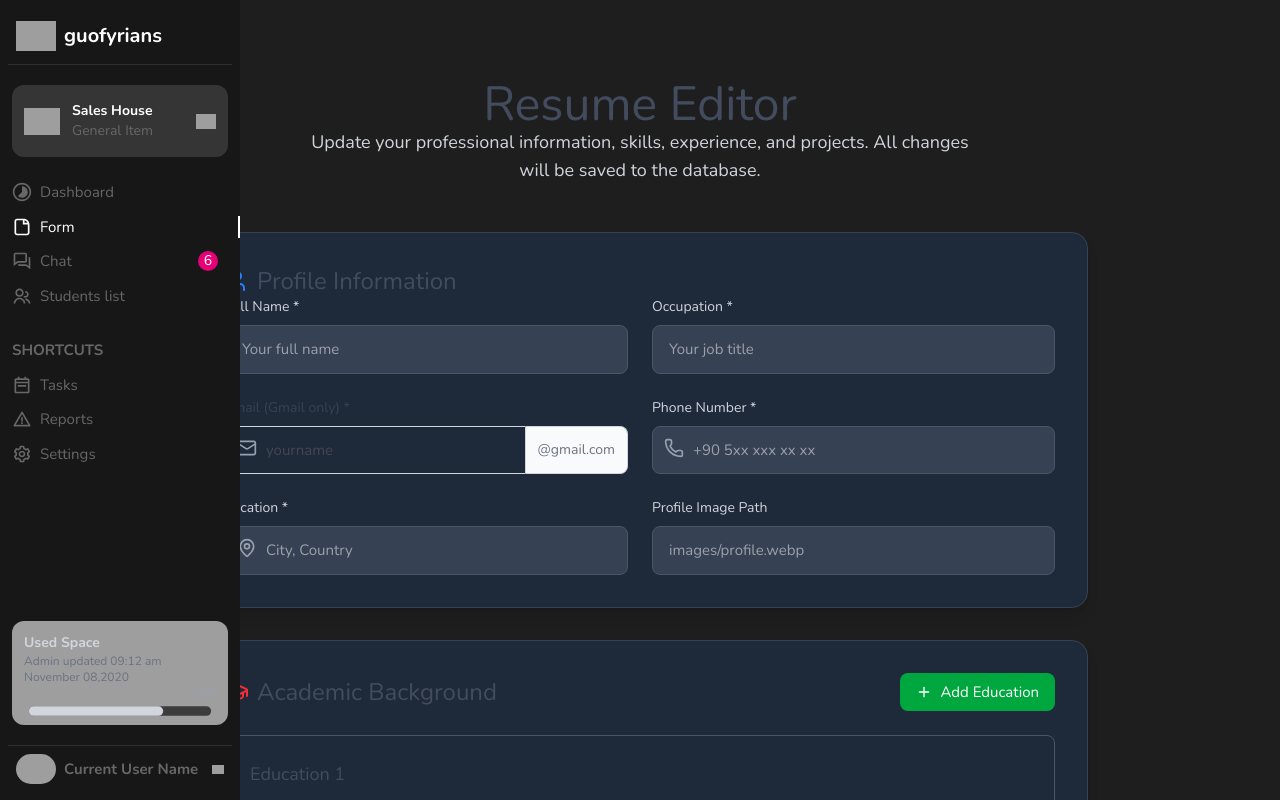
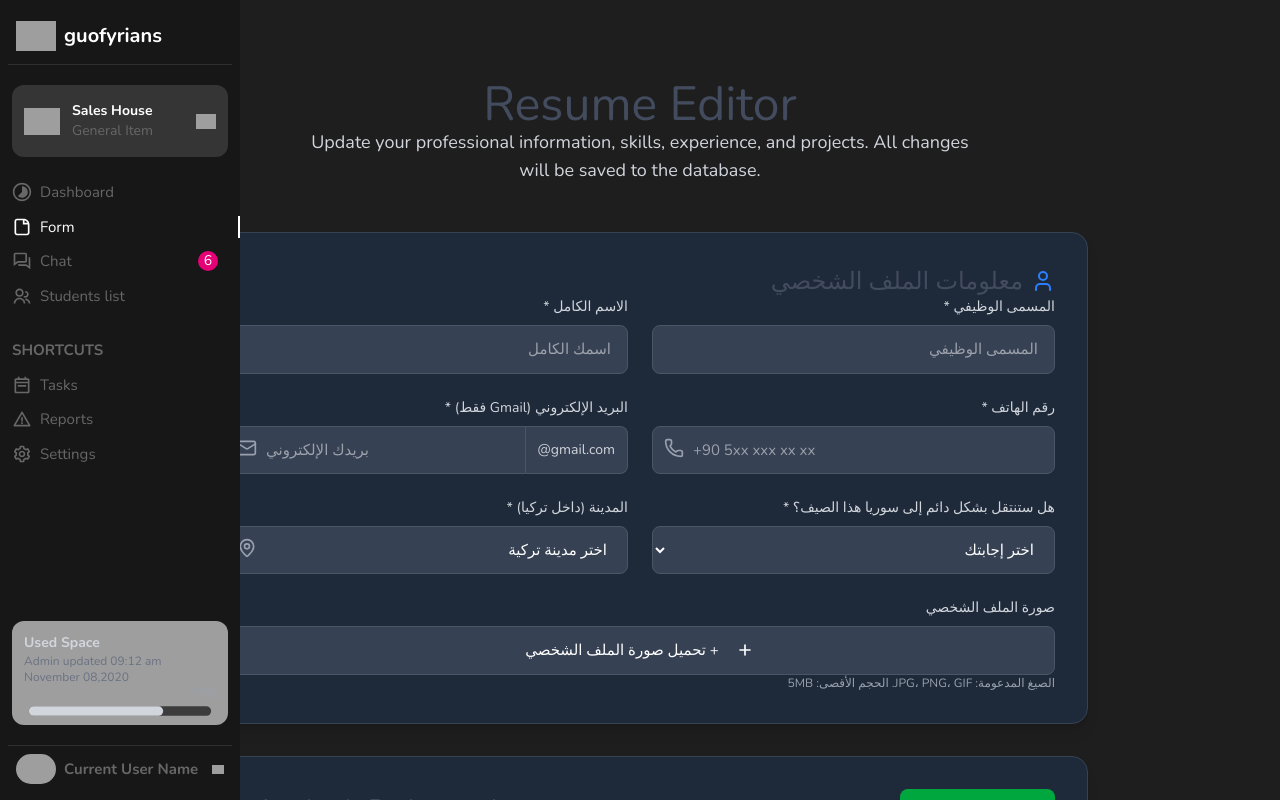
Before and after one commit to abdulkarim1422/guofsyrians-resume, a React (Vite) app in the folder frontend/: page /form in a window 1280 px wide. Shown: the top 800 px of the page. Built offline with nearby package versions, Linux system fonts and the light colour scheme; grey boxes are pictures that could not be loaded.

Commit message:
Enhance ContactForm: Add image upload functionality, Turkish city selection, and RTL support for labels

```diff
--- a/frontend/src/Components/form-components/MailInputComponent.jsx
+++ b/frontend/src/Components/form-components/MailInputComponent.jsx
@@ -2,8 +2,8 @@ import { Mail } from 'lucide-react';
 
 export function MailInputComponent(formData, setFormData) {
     return <div>
-        <label htmlFor="email" className="block text-sm font-medium text-gray-700 mb-2">
-            Email (Gmail only) *
+        <label htmlFor="email" className="block text-sm font-medium text-gray-300 mb-2" dir="rtl">
+            البريد الإلكتروني (Gmail فقط) *
         </label>
         <div className="relative flex">
             <Mail className="absolute left-3 top-3 w-5 h-5 text-gray-400" />
@@ -26,10 +26,11 @@ export function MailInputComponent(formData, setFormData) {
                     }
                 } }
                 required
-                className="w-full pl-10 pr-28 py-3 border border-gray-300 rounded-l-lg focus:ring-2 focus:ring-blue-500 focus:border-transparent transition-all"
-                placeholder="yourname"
-                autoComplete="off" />
-            <span className="inline-flex items-center px-3 rounded-r-lg border border-l-0 border-gray-300 bg-gray-50 text-gray-500 text-sm select-none">
+                className="w-full pl-10 pr-28 py-3 bg-gray-700 border border-gray-600 text-white rounded-l-lg focus:ring-2 focus:ring-blue-500 focus:border-transparent transition-all"
+                placeholder="بريدك الإلكتروني"
+                autoComplete="off"
+                dir="ltr" />
+            <span className="inline-flex items-center px-3 rounded-r-lg border border-l-0 border-gray-600 bg-gray-700 text-gray-300 text-sm select-none">
                 @gmail.com
             </span>
         </div>
--- a/frontend/src/Pages/form.jsx
+++ b/frontend/src/Pages/form.jsx
@@ -12,6 +12,8 @@ export const ContactForm = () => {
     email: '',
     telephone: '',
     image: '',
+    imageFile: null,
+    relocateToSyria: '',
 
     // About Me
     aboutLabel: '',
@@ -65,6 +67,20 @@ export const ContactForm = () => {
 
   const [isSubmitting, setIsSubmitting] = useState(false);
   const [submitStatus, setSubmitStatus] = useState(null);
+  const [imagePreview, setImagePreview] = useState(null);
+
+  const turkishCities = [
+    'Adana', 'Adıyaman', 'Afyonkarahisar', 'Ağrı', 'Amasya', 'Ankara', 'Antalya', 'Artvin',
+    'Aydın', 'Balıkesir', 'Bilecik', 'Bingöl', 'Bitlis', 'Bolu', 'Burdur', 'Bursa',
+    'Çanakkale', 'Çankırı', 'Çorum', 'Denizli', 'Diyarbakır', 'Edirne', 'Elazığ', 'Erzincan',
+    'Erzurum', 'Eskişehir', 'Gaziantep', 'Giresun', 'Gümüşhane', 'Hakkâri', 'Hatay', 'Isparta',
+    'İçel (Mersin)', 'İstanbul', 'İzmir', 'Kars', 'Kastamonu', 'Kayseri', 'Kırklareli', 'Kırşehir',
+    'Kocaeli', 'Konya', 'Kütahya', 'Malatya', 'Manisa', 'Kahramanmaraş', 'Mardin', 'Muğla',
+    'Muş', 'Nevşehir', 'Niğde', 'Ordu', 'Rize', 'Sakarya', 'Samsun', 'Siirt',
+    'Sinop', 'Sivas', 'Tekirdağ', 'Tokat', 'Trabzon', 'Tunceli', 'Şanlıurfa', 'Uşak',
+    'Van', 'Yozgat', 'Zonguldak', 'Aksaray', 'Bayburt', 'Karaman', 'Kırıkkale', 'Batman',
+    'Şırnak', 'Bartın', 'Ardahan', 'Iğdır', 'Yalova', 'Karabük', 'Kilis', 'Osmaniye', 'Düzce'
+  ];
 
   const handleInputChange = (e) => {
     const { name, value, type, checked } = e.target;
@@ -72,6 +88,36 @@ export const ContactForm = () => {
       ...prev,
       [name]: type === 'checkbox' ? checked : value
     }));
+  };
+
+  const handleImageUpload = (e) => {
+    const file = e.target.files[0];
+    if (file) {
+      setFormData(prev => ({
+        ...prev,
+        imageFile: file,
+        image: file.name
+      }));
+
+      // Create preview URL
+      const reader = new FileReader();
+      reader.onload = (e) => {
+        setImagePreview(e.target.result);
+      };
+      reader.readAsDataURL(file);
+    }
+  };
+
+  const removeImage = () => {
+    setFormData(prev => ({
+      ...prev,
+      imageFile: null,
+      image: ''
+    }));
+    setImagePreview(null);
+    // Reset the file input
+    const fileInput = document.getElementById('imageFile');
+    if (fileInput) fileInput.value = '';
   };
 
   const handleWorkChange = (index, field, value) => {
@@ -506,7 +552,9 @@ export const ContactForm = () => {
           location: formData.location,
           email: formData.email,
           telephone: formData.telephone,
-          image: formData.image
+          image: formData.image,
+          imageFile: formData.imageFile,
+          relocateToSyria: formData.relocateToSyria
         },
         aboutMe: {
           label: formData.aboutLabel,
@@ -581,15 +629,15 @@ export const ContactForm = () => {
 
             {/* Profile Information */}
                         <div className="bg-gray-800 rounded-2xl shadow-lg p-8 border border-gray-700">
-                          <h2 className="text-2xl font-semibold text-white mb-6 flex items-center">
-                            <User className="w-6 h-6 mr-2 text-blue-500" />
-                            Profile Information
+                          <h2 className="text-2xl font-semibold text-white mb-6 flex items-center" dir="rtl">
+                            <User className="w-6 h-6 ml-2 text-blue-500" />
+                            معلومات الملف الشخصي
                           </h2>
 
                           <div className="grid md:grid-cols-2 gap-6">
                             <div>
-                              <label htmlFor="name" className="block text-sm font-medium text-gray-300 mb-2">
-                                Full Name *
+                              <label htmlFor="name" className="block text-sm font-medium text-gray-300 mb-2" dir="rtl">
+                                الاسم الكامل *
                               </label>
                               <input
                                 type="text"
@@ -599,13 +647,14 @@ export const ContactForm = () => {
                                 onChange={handleInputChange}
                                 required
                                 className="w-full px-4 py-3 bg-gray-700 border border-gray-600 text-white rounded-lg focus:ring-2 focus:ring-blue-500 focus:border-transparent transition-all"
-                                placeholder="Your full name"
+                                placeholder="اسمك الكامل"
+                                dir="rtl"
                               />
                             </div>
 
                             <div>
-                              <label htmlFor="occupation" className="block text-sm font-medium text-gray-300 mb-2">
-                                Occupation *
+                              <label htmlFor="occupation" className="block text-sm font-medium text-gray-300 mb-2" dir="rtl">
+                                المسمى الوظيفي *
                               </label>
                               <input
                                 type="text"
@@ -615,15 +664,16 @@ export const ContactForm = () => {
                                 onChange={handleInputChange}
                                 required
                                 className="w-full px-4 py-3 bg-gray-700 border border-gray-600 text-white rounded-lg focus:ring-2 focus:ring-blue-500 focus:border-transparent transition-all"
-                                placeholder="Your job title"
+                                placeholder="المسمى الوظيفي"
+                                dir="rtl"
                               />
                             </div>
 
                             {MailInputComponent(formData, setFormData)}
 
                             <div>
-                              <label htmlFor="telephone" className="block text-sm font-medium text-gray-300 mb-2">
-                                Phone Number *
+                              <label htmlFor="telephone" className="block text-sm font-medium text-gray-300 mb-2" dir="rtl">
+                                رقم الهاتف *
                               </label>
                               <div className="relative">
                                 <Phone className="absolute left-3 top-3 w-5 h-5 text-gray-400" />
@@ -636,42 +686,108 @@ export const ContactForm = () => {
                                   required
                                   className="w-full pl-10 pr-4 py-3 bg-gray-700 border border-gray-600 text-white rounded-lg focus:ring-2 focus:ring-blue-500 focus:border-transparent transition-all"
                                   placeholder="+90 5xx xxx xx xx"
+                                  dir="ltr"
                                 />
                               </div>
                             </div>
 
                             <div>
-                              <label htmlFor="location" className="block text-sm font-medium text-gray-300 mb-2">
-                                Location *
+                              <label htmlFor="location" className="block text-sm font-medium text-gray-300 mb-2" dir="rtl">
+                                المدينة (داخل تركيا) *
                               </label>
                               <div className="relative">
                                 <MapPin className="absolute left-3 top-3 w-5 h-5 text-gray-400" />
-                                <input
-                                  type="text"
+                                <select
                                   id="location"
                                   name="location"
                                   value={formData.location}
                                   onChange={handleInputChange}
                                   required
                                   className="w-full pl-10 pr-4 py-3 bg-gray-700 border border-gray-600 text-white rounded-lg focus:ring-2 focus:ring-blue-500 focus:border-transparent transition-all"
-                                  placeholder="City, Country"
-                                />
+                                  dir="rtl"
+                                >
+                                  <option value="">اختر مدينة تركية</option>
+                                  {turkishCities.map(city => (
+                                    <option key={city} value={city}>{city}</option>
+                                  ))}
+                                </select>
                               </div>
                             </div>
 
                             <div>
-                              <label htmlFor="image" className="block text-sm font-medium text-gray-300 mb-2">
-                                Profile Image Path
+                              <label htmlFor="relocateToSyria" className="block text-sm font-medium text-gray-300 mb-2" dir="rtl">
+                                هل ستنتقل بشكل دائم إلى سوريا هذا الصيف؟ *
                               </label>
-                              <input
-                                type="text"
-                                id="image"
-                                name="image"
-                                value={formData.image}
+                              <select
+                                id="relocateToSyria"
+                                name="relocateToSyria"
+                                value={formData.relocateToSyria}
                                 onChange={handleInputChange}
+                                required
                                 className="w-full px-4 py-3 bg-gray-700 border border-gray-600 text-white rounded-lg focus:ring-2 focus:ring-blue-500 focus:border-transparent transition-all"
-                                placeholder="images/profile.webp"
-                              />
+                                dir="rtl"
+                              >
+                                <option value="">اختر إجابتك</option>
+                                <option value="Yes">نعم</option>
+                                <option value="No">لا</option>
+                                <option value="Maybe">ربما</option>
+                              </select>
+                            </div>
+
+                            <div className="md:col-span-2">
+                              <label htmlFor="imageFile" className="block text-sm font-medium text-gray-300 mb-2" dir="rtl">
+                                صورة الملف الشخصي
+                              </label>
+
+                              {/* Image Preview */}
+                              {imagePreview && (
+                                <div className="mb-4 relative inline-block">
+                                  <img
+                                    src={imagePreview}
+                                    alt="Profile preview"
+                                    className="w-32 h-32 object-cover rounded-lg border-2 border-gray-600"
+                                  />
+                                  <button
+                                    type="button"
+                                    onClick={removeImage}
+                                    className="absolute -top-2 -right-2 bg-red-600 hover:bg-red-700 text-white rounded-full w-6 h-6 flex items-center justify-center text-sm transition-colors"
+                                    title="Remove image"
+                                  >
+                                    ×
+                                  </button>
+                                </div>
+                              )}
+
+                              {/* File Upload */}
+                              <div className="relative">
+                                <input
+                                  type="file"
+                                  id="imageFile"
+                                  accept="image/*"
+                                  onChange={handleImageUpload}
+                                  className="hidden"
+                                />
+                                <label
+                                  htmlFor="imageFile"
+                                  className="w-full px-4 py-3 bg-gray-700 border border-gray-600 text-white rounded-lg focus:ring-2 focus:ring-blue-500 focus:border-transparent transition-all cursor-pointer hover:bg-gray-600 flex items-center justify-center space-x-2"
+                                  dir="rtl"
+                                >
+                                  <svg className="w-5 h-5" fill="none" stroke="currentColor" viewBox="0 0 24 24">
+                                    <path strokeLinecap="round" strokeLinejoin="round" strokeWidth={2} d="M12 6v6m0 0v6m0-6h6m-6 0H6" />
+                                  </svg>
+                                  <span className="mr-2">{formData.imageFile ? 'تغيير الصورة' : '+ تحميل صورة الملف الشخصي'}</span>
+                                </label>
+                              </div>
+
+                              {formData.imageFile && (
+                                <p className="text-sm text-gray-400 mt-2" dir="rtl">
+                                  المحدد: {formData.imageFile.name}
+                                </p>
+                              )}
+
+                              <p className="text-xs text-gray-400 mt-1" dir="rtl">
+                                الصيغ المدعومة: JPG، PNG، GIF. الحجم الأقصى: 5MB
+                              </p>
                             </div>
                           </div>
                         </div>
```
